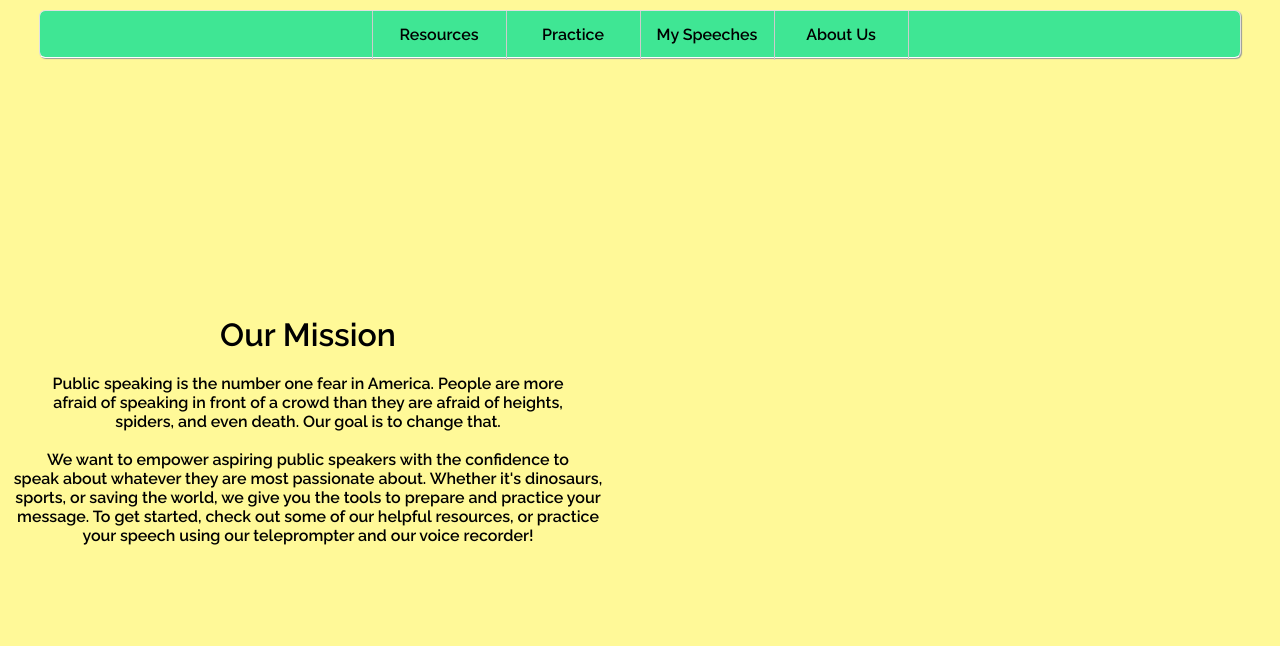
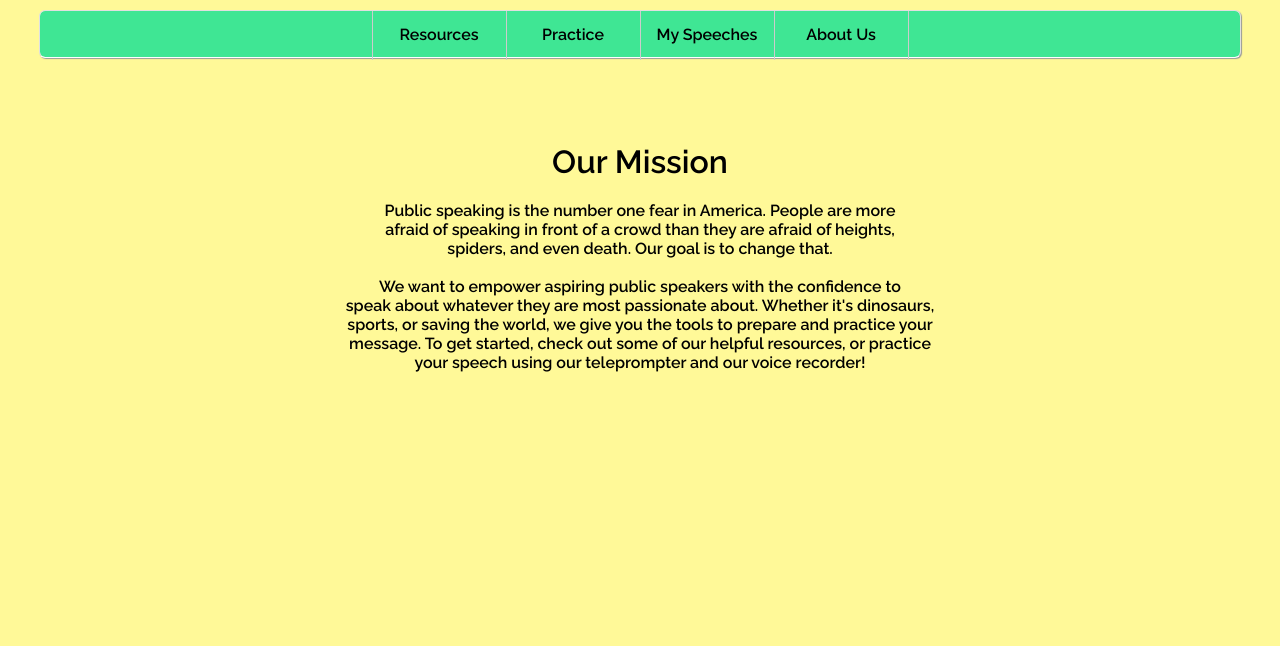
Before and after one commit to angielt/stagebright, a Python web app: template stage-bright-project/templates/main.html in a window 1280 px wide. Shown: the part 214-860 px from the top of the page. After the commit the page ends 586 px from the top, so only its background shows below. Run offline with Jinja, Linux system fonts and the light colour scheme; the template is opened without the code that fills it, so the values that code supplies are empty.

Commit message:
delete lib

```diff
--- a/stage-bright-project/static/main.css
+++ b/stage-bright-project/static/main.css
@@ -21,7 +21,6 @@ nav {
   line-height: 1.41176471;
   margin-top: 5px;
   position: relative;
-  margin-bottom: 120px;
 
 }
 
@@ -125,9 +124,3 @@ button {
   height:177px;
   padding-bottom: 30px;
 }
-
-div {
-  float: left;
-  width: 600px;
-
-}
```
